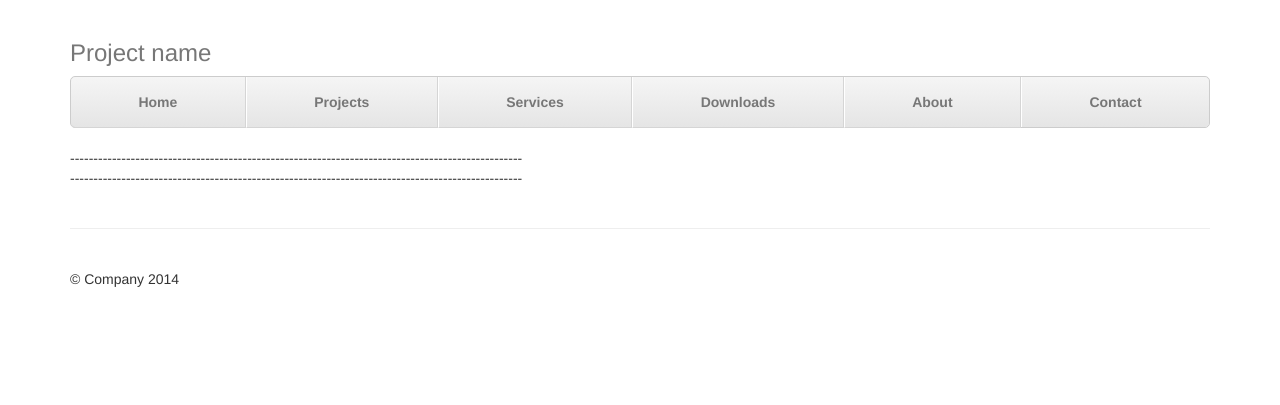
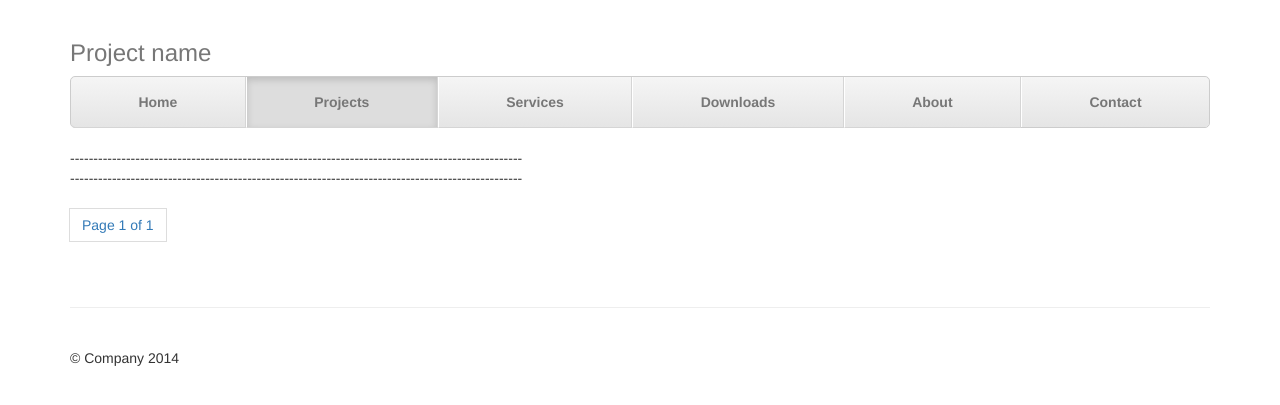
Before and after one commit to Lucky0604/website-django, a Django app: page /main_list/1/ in a window 1280 px wide. Shown: the top 405 px of the page. Run offline with Django 3.2, Linux system fonts and the light colour scheme; data that the repository does not hold is empty; some libraries are stand-ins or nearby versions.

Commit message:
add the news pagination

```diff
--- a/web/company/templates/company/main_list.html
+++ b/web/company/templates/company/main_list.html
@@ -12,8 +12,32 @@
 <br>
 -------------------------------------------------------------------------------------------------
 <br>
-{% for content in contents %}
-<a href="/main_list/{{content.company_name.companyid}}/{{content.id}}">{{content.headline}}</a>
+{% for list in lists %}
+<a href="/main_list/{{list.company_name.companyid}}/{{list.id}}">{{list.headline}}</a>
 {% endfor %}
 
+<nav>
+  <ul class="pagination">
+    <li>
+      {% if lists.has_previous %}
+      <a href="?page={{lists.previous_page_number}}" aria-label="Previous">
+        <span aria-hidden="true">&laquo;</span>
+      </a>
+      {% endif%}
+    </li>
+
+    <li>
+      <a href="#">Page {{lists.number}} of {{lists.paginator.num_pages}}</a>
+    </li>
+
+    <li>
+      {% if lists.has_next %}
+      <a href="?page={{lists.next_page_number}}" aria-label="Next">
+        <span aria-hidden="true">&raquo;</span>
+      </a>
+      {% endif %}
+    </li>
+  </ul>
+</nav>
+
 {%endblock content%}
--- a/web/company/templates/index.html
+++ b/web/company/templates/index.html
@@ -40,7 +40,7 @@
         <nav>
             <ul class="nav nav-justified">
                 <li class="{% ifequal request.path '/' %}active{% endifequal%}"><a href="/">Home</a></li>
-                <li class="{% ifequal request.path '/main_list/' %}active{% endifequal%}"><a href="/main_list">Projects</a></li>
+                <li class="{% ifequal request.path '/main_list/1/' %}active{% endifequal%}"><a href="/main_list/1">Projects</a></li>
                 <li class="{% ifequal request.path '/intro/' %}active{% endifequal%}"><a href="/intro">Services</a></li>
                 <li><a href="#">Downloads</a></li>
                 <li><a href="#">About</a></li>
--- a/web/company/views.py
+++ b/web/company/views.py
@@ -11,7 +11,17 @@ def index(request):
 def main_list(request, companyid):
     companys = Company.objects.all()
     contents = Content.objects.filter(company_name = companyid)
-    return render(request, 'company/main_list.html', {'companys': companys, 'contents': contents})
+    paginator = Paginator(contents, 1)
+    page = request.GET.get('page')
+
+    try:
+        lists = paginator.page(page)
+    except PageNotAnInteger:
+        lists = paginator.page(1)
+    except EmptyPage:
+        lists = paginator.page(paginator.num_pages)
+
+    return render(request, 'company/main_list.html', {'companys': companys, 'lists': lists})
 
 def content_list(request, company_name_pk):
     content = Content.objects.filter(company_name_pk)
```
Also changed, not shown: README.md.
